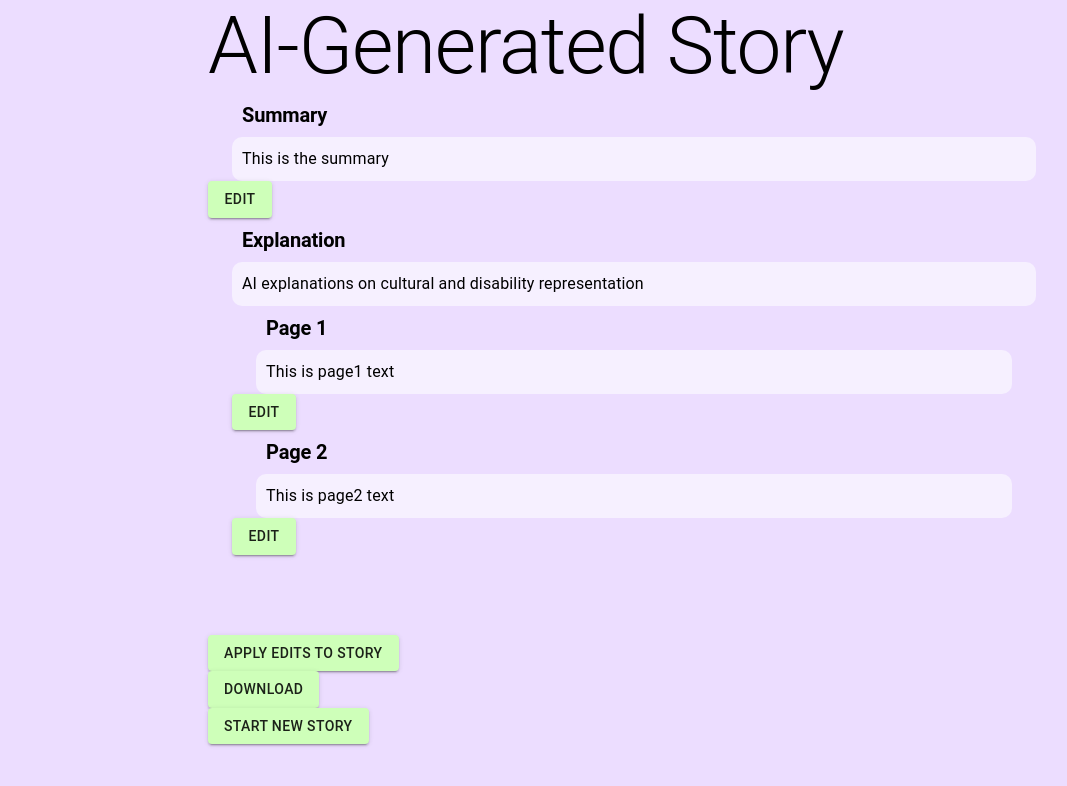
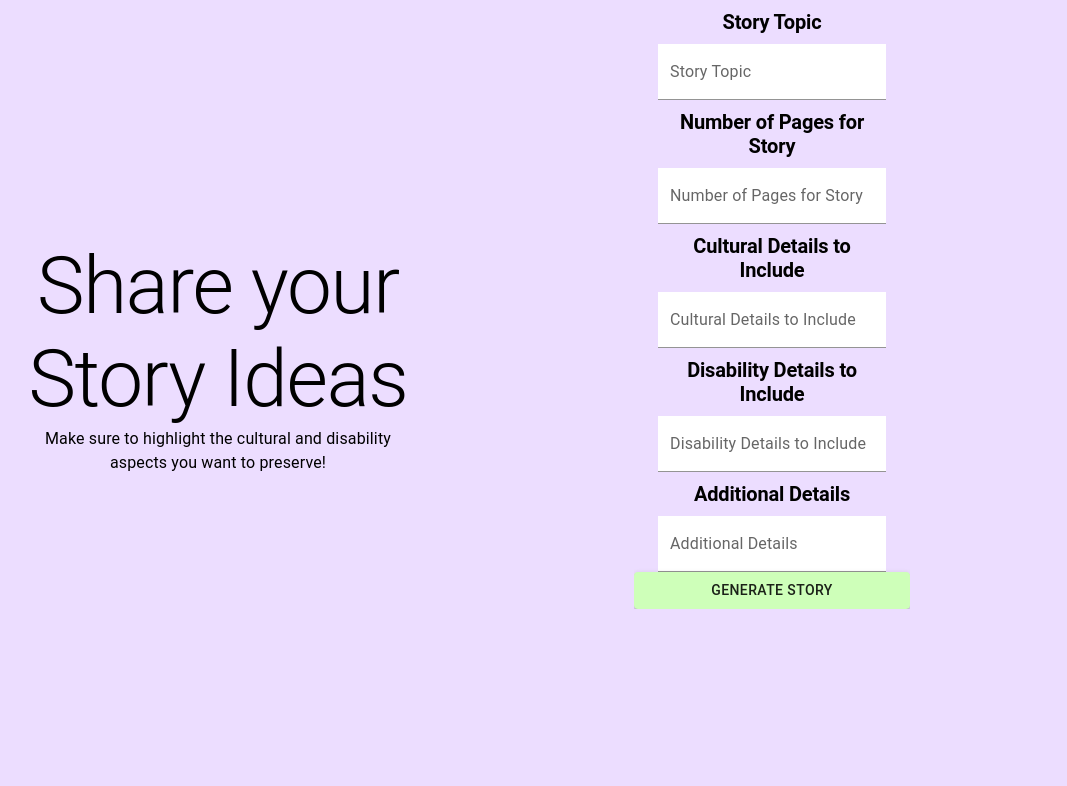
Before and after one commit to caitlynrawlings/AI_Storybook, a React (Create React App) app: page / in a window 1280 px wide. Shown: the top 786 px of the page, without its empty margins (6-1073 px from the left). Built offline with nearby package versions, Linux system fonts and the light colour scheme.

Commit message:
added some todos

```diff
--- a/src/App.js
+++ b/src/App.js
@@ -4,14 +4,16 @@ import EditScreen from './pages/EditScreen';
 import StartScreen from './pages/StartScreen';
 import theme from './theme';
 
+// TODO: page navigation
+
 function App() {
   return (
     <ThemeProvider theme={theme}>
-      <div style={{ position: 'fixed', width: '100vw', height: '100vh', backgroundColor: theme.palette.primary.main }}/>
+      <div style={{ position: 'fixed', width: '100vw', height: '100vh', zIndex: -1, backgroundColor: theme.palette.primary.main }}/>
       {/* TODO: Check if this is an ok and accessable way to make the backgroud color lmao */}
       {/* TODO: Add top and bottom margins */}
       <div className="App">
-        <EditScreen />
+        <StartScreen />
       </div>
     </ThemeProvider>
   );
--- a/src/pages/EditScreen.js
+++ b/src/pages/EditScreen.js
@@ -5,22 +5,29 @@ import Typography from '@mui/material/Typography';
 import Button from '../components/Button';
 import { useTheme } from '@mui/material/styles';
 
-
+// TODO: retrieve these values from the ai response
 const summary = "This is the summary";
 const explanation = "AI explanations on cultural and disability representation"
 const pages = ["This is page1 text", "This is page2 text"];
 
+// Returns the screen that has the AI output and places for user feedback and story iteration
+//
+// parameters:
+//      - numPages: int that is the number of pages in the story book
 const EditScreen = (numPages) => {
   const theme = useTheme();
-  const [edits, setEdits] = React.useState(Array(numPages).fill(''));
+  const [edits, setEdits] = React.useState(Array(numPages).fill(''));  // Edits user wants to make after
 
-  const handleResponseChange = (index, value) => {
+  const handleEditsChange = (index, value) => {
     const newEdits = [...edits];
     newEdits[index] = value;
     setEdits(newEdits);
   };
 
+  // TODO: implement clear edit function
+
   const Pages = () => {
+    // The text in the pages in the book
     return (
       <Container display="flex" padding='10vh' flexDirection="column">
         {pages.map((page, index) => (
@@ -66,6 +73,9 @@ const EditScreen = (numPages) => {
   }
 
   const AiResponse = ({label, response}) => {
+    // returns an ai response in the proper format and with a label
+    // label is string and is the label on top on the ai response box
+    // response is a string and is text that was outputed from the ai in response to prompts
     return (
         <Container>
             <Typography variant="h2" sx={{ padding: '10px'}}>
--- a/src/pages/StartScreen.js
+++ b/src/pages/StartScreen.js
@@ -5,10 +5,12 @@ import Typography from '@mui/material/Typography';
 import Button from '../components/Button';
 import PromptResponse from '../components/PromptResponse';
 
+// prompts about story for user to fill in
 const prompts = ["Story Topic", "Number of Pages for Story", "Cultural Details to Include", "Disability Details to Include", "Additional Details"];
 
+// Returns the first screen users see when using the app where the welcome message and initial prompts are
 const StartScreen = () => {
-  const [responses, setResponses] = React.useState(Array(prompts.length).fill(''));
+  const [responses, setResponses] = React.useState(Array(prompts.length).fill(''));  // user responses to prompts
 
   const handleResponseChange = (index, value) => {
     const newResponses = [...responses];
@@ -17,6 +19,7 @@ const StartScreen = () => {
   };
 
   const Instructions = () => {
+    // returns the instructions and welcome message
     return (
       <Container sx={{ paddingTop: '30vh' }} display="flex" flexDirection="column">
         <Typography variant="h1" fontSize={'10vh'}>
@@ -30,11 +33,12 @@ const StartScreen = () => {
   };
 
   const StoryPrompts = () => {
+    // returns all the prompts and response boxes
     return (
       <Container display="flex" flexDirection="column">
         {prompts.map((prompt, index) => (
           <div key={prompt}>
-            <Typography variant='h2'>{prompt}</Typography>
+            <Typography variant='h2' padding='10px'>{prompt}</Typography>
             <PromptResponse
               prompt={prompt}
               value={responses[index]}
@@ -46,7 +50,7 @@ const StartScreen = () => {
     );
   };
 
-  const DownloadButton = () => {
+  const GenerateStoryButton = () => {
     // handles logic for sending user input to gpt and going to edit screen
     // TODO:
     return (
@@ -55,7 +59,7 @@ const StartScreen = () => {
   }
 
   return (
-    <Container maxWidth="sm" minHeight='100vh'>
+    <Container maxWidth="sm" minheight='100vh'>
       <Box display="flex">
         <Box style={{ position: 'fixed', top: 0, left: 0, bottom: 0, width: '35%', overflowY: 'auto' }}>
           <Instructions />
@@ -63,7 +67,7 @@ const StartScreen = () => {
         <Box style={{ marginLeft: '50%', width: '55%', overflowY: 'auto', display: 'flex', flexDirection: 'column'}}>
           {/* TODO: add clear input button */}
           <StoryPrompts />
-          <DownloadButton />
+          <GenerateStoryButton />
         </Box>
       </Box>
     </Container>
--- a/src/theme.js
+++ b/src/theme.js
@@ -3,7 +3,7 @@ import { createTheme } from '@mui/material/styles';
 const theme = createTheme({
   typography: {
     h1: {
-      fontSize: '10vh',
+      fontSize: '10vh'
     },
     h2: {
       fontSize: '20px', fontWeight: 'bold'
```
